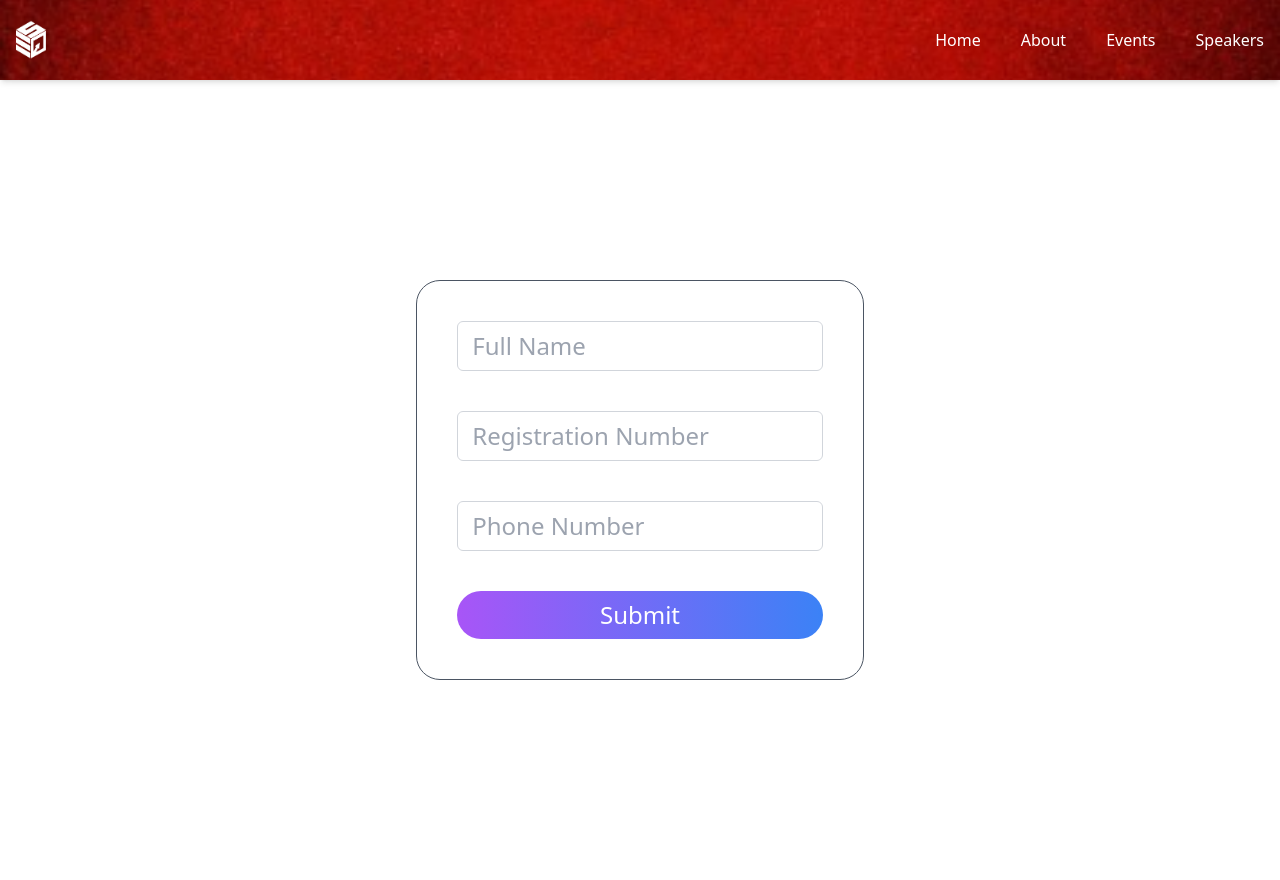
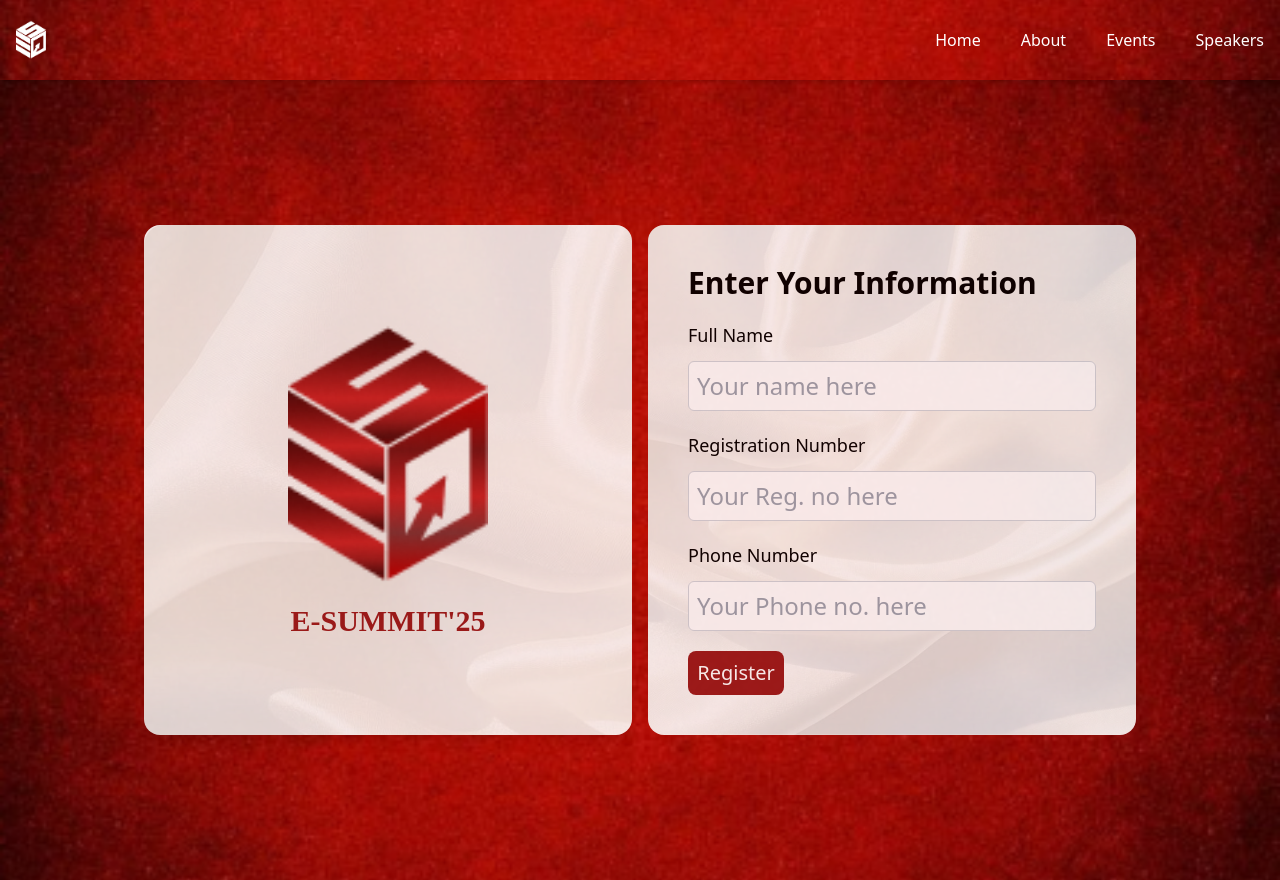
Before and after one commit to ecellvit/Esummit25, a Next.js app: page /userDetails in a window 1280 px wide. Built offline with nearby package versions, Linux system fonts and the light colour scheme; no server answers.

Commit message:
user deatils frontend

```diff
--- a/app/events/pionera/DetailsForm/page.tsx
+++ b/app/events/pionera/DetailsForm/page.tsx
@@ -4,6 +4,7 @@ import { useState, ChangeEvent, FormEvent } from "react";
 import { useSession } from "next-auth/react";
 import { useRouter } from "next/navigation";
 import toast, { Toaster } from "react-hot-toast";
+import background from "@/assets/bg.png";
 
 interface FormData {
   name: string;
@@ -101,12 +102,18 @@ export default function RegistrationForm() {
   };
 
   return (
-    <main className="flex items-center justify-center h-screen bg-slate-400">
+    <main
+   className="flex items-center justify-center h-screen"
+   style={{
+     backgroundImage: `url(${background.src})`,
+     backgroundSize: 'cover',
+   }}
+>
       <form
         className="bg-white p-6 rounded-lg shadow-lg w-96"
         onSubmit={handleSubmit}
       >
-        <h2 className="text-2xl font-bold mb-4">Register</h2>
+        <h2 className="text-2xl font-bold mb-4 text-align-center font-sans">Enter Your Information</h2>
         {Object.keys(formData).map((key) => (
           <div key={key} className="mb-3">
             <label className="block text-gray-700 capitalize">{key}</label>
--- a/app/userDetails/page.tsx
+++ b/app/userDetails/page.tsx
@@ -5,7 +5,10 @@ import { useSession } from 'next-auth/react';
 import { useRouter } from "next/navigation";
 import axios, { AxiosResponse } from "axios";
 import { ApiResponse } from "@/types/ApiResponse";
-
+import Image from "next/image";
+import background from "@/assets/bg.png"
+import background1 from "@/assets/divbg.png"
+import logo from "@/assets/redLogo.png"
 interface FormData {
   name: string;
   regNo: string;
@@ -125,22 +128,49 @@ export default function UserDetail() {
   }
 
   return (
-    <div className="bg-cover bg-center bg-no-repeat">
+    <div
+      className="bg-cover bg-center bg-no-repeat min-h-screen flex items-center justify-center"
+      style={{
+        backgroundImage: `url(${background.src})`,
+        backgroundSize: "cover",
+      }}
+    >
       {loading && (
         <div className="flex justify-center items-center fixed inset-0 bg-black bg-opacity-50 z-50">
           <div className="text-white text-2xl">Loading...</div>
         </div>
       )}
-      <div className="flex justify-center items-center lg:grid-cols-3 min-h-screen gap-4 p-4 md:p-8 lg:p-10">
-        <div className="col-span-1 sm:col-span-2 lg:col-span-2 flex items-center justify-center p-4 lg:p-8 bg-cover bg-center sm:border border-gray-600 rounded-3xl overflow-hidden">
+
+      <div className="grid grid-cols-1 lg:grid-cols-2 gap-4 p-4 md:p-8 lg:p-20 w-full max-w-6xl">
+
+        <div className=" rounded-2xl p-6 flex flex-col justify-center items-center shadow-lg bg-white opacity-90"
+        style={{backgroundImage: `url(${background1.src})`}}>
+         <div className="flex flex-col items-center">
+  <Image
+    src={logo}
+    alt="redlogo"
+    width={200}
+    height={200}
+    className="cursor-pointer"
+  />
+  <p className="mt-3 text-3xl font-bold font-Gotham Black text-red-800"
+  style={{ fontFamily: "Classic Sans", letterSpacing: "0%" }}>E-SUMMIT'25</p>
+</div>
+        </div>
+
+        {/* Right Form Box */}
+        <div className="flex items-center justify-center p-4 lg:p-8 bg-cover bg-center rounded-2xl overflow-hidden  bg-white opacity-90"
+        style={{backgroundImage: `url(${background1.src})`}}>
           <div className="w-full max-w-md lg:max-w-lg">
             <form
               onSubmit={handleSubmit}
-              className="flex flex-col gap-10 bg-transparent p-2 rounded-lg shadow-none min-w-[full] min-h-[full] text-3xl"
+              className="flex flex-col gap-5 bg-transparent p-2 rounded-lg shadow-none text-3xl"
             >
-              <div className="flex flex-col gap-2">
+              <h2><b>Enter Your Information</b></h2>
+              <div className="flex flex-col gap-3">
+                <label htmlFor="full Name"  className="block text-lg font-medium ">Full Name</label>
                 <input
-                  placeholder=" Full Name"
+                  placeholder="Your name here"
                   type="text"
                   id="name"
                   name="name"
@@ -150,9 +180,10 @@ export default function UserDetail() {
                   className="border rounded-md text-2xl text-black border-gray-300 focus:ring-blue-200 focus:outline-none focus:ring-2 p-2"
                 />
               </div>
-              <div className="flex flex-col gap-2">
+              <div className="flex flex-col gap-3">
+              <label htmlFor="regNo"  className="block text-lg font-medium">Registration Number</label>
                 <input
-                  placeholder=" Registration Number"
+                  placeholder="Your Reg. no here"
                   type="text"
                   id="regNo"
                   name="regNo"
@@ -161,9 +192,10 @@ export default function UserDetail() {
                   className="border rounded-md text-2xl text-black border-gray-300 focus:ring-blue-200 focus:outline-none focus:ring-2 p-2"
                 />
               </div>
-              <div className="flex flex-col gap-2">
+              <div className="flex flex-col gap-3">
+              <label htmlFor="number"  className="block text-lg font-medium ">Phone Number</label>
                 <input
-                  placeholder=" Phone Number"
+                  placeholder="Your Phone no. here"
                   type="tel"
                   id="number"
                   name="number"
@@ -175,15 +207,83 @@ export default function UserDetail() {
               </div>
               <button
                 type="submit"
-                className="p-2 rounded-3xl bg-gradient-to-r from-purple-500 to-blue-500 text-white text-2xl hover:text-black active:transform transition duration-200 w-full h-auto text-center"
+                className="p-2 bg-red-800 rounded-lg text-white text-xl hover:text-black active:transform transition duration-200 h-auto text-center w-24 font-sans"
               >
-                Submit
+                Register
               </button>
             </form>
           </div>
         </div>
       </div>
+
       <Toaster />
     </div>
   );
 }
+//   return (
+//     <div className="bg-cover bg-center bg-no-repeat"
+//     style={{
+//       backgroundImage: `url(${background.src})`,
+//       backgroundSize: 'cover',
+//     }}>
+//       {loading && (
+//         <div className="flex justify-center items-center fixed inset-0 bg-black bg-opacity-50 z-50">
+//           <div className="text-white text-2xl">Loading...</div>
+//         </div>
+//       )}
+//       <div className="flex justify-center items-center lg:grid-cols-3 min-h-screen gap-4 p-4 md:p-8 lg:p-10">
+//         <div className="col-span-1 sm:col-span-2 lg:col-span-2 flex items-center justify-center p-4 lg:p-8 bg-cover bg-center sm:border border-gray-600 rounded-3xl overflow-hidden">
+//           <div className="w-full max-w-md lg:max-w-lg">
+//             <form
+//               onSubmit={handleSubmit}
+//               className="flex flex-col gap-10 bg-transparent p-2 rounded-lg shadow-none min-w-[full] min-h-[full] text-3xl"
+//             >
+//               <div className="flex flex-col gap-2">
+//                 <input
+//                   placeholder=" Full Name"
+//                   type="text"
+//                   id="name"
+//                   name="name"
+//                   value={formData.name}
+//                   onChange={handleChange}
+//                   onKeyPress={handleKeyPress}
+//                   className="border rounded-md text-2xl text-black border-gray-300 focus:ring-blue-200 focus:outline-none focus:ring-2 p-2"
+//                 />
+//               </div>
+//               <div className="flex flex-col gap-2">
+//                 <input
+//                   placeholder=" Registration Number"
+//                   type="text"
+//                   id="regNo"
+//                   name="regNo"
+//                   value={formData.regNo}
+//                   onChange={handleChange}
+//                   className="border rounded-md text-2xl text-black border-gray-300 focus:ring-blue-200 focus:outline-none focus:ring-2 p-2"
+//                 />
+//               </div>
+//               <div className="flex flex-col gap-2">
+//                 <input
+//                   placeholder=" Phone Number"
+//                   type="tel"
+//                   id="number"
+//                   name="number"
+//                   value={formData.number}
+//                   onChange={handleChange}
+//                   onWheel={(e) => e.currentTarget.blur()}
+//                   className="border rounded-md text-2xl text-black border-gray-300 focus:ring-blue-200 focus:outline-none focus:ring-2 p-2"
+//                 />
+//               </div>
+//               <button
+//                 type="submit"
+//                 className="p-2 rounded-3xl bg-gradient-to-r from-purple-500 to-blue-500 text-white text-2xl hover:text-black active:transform transition duration-200 w-full h-auto text-center font-sans"
+//               >
+//                 Register
+//               </button>
+//             </form>
+//           </div>
+//         </div>
+//       </div>
+//       <Toaster />
+//     </div>
+//   );
+// }
```
